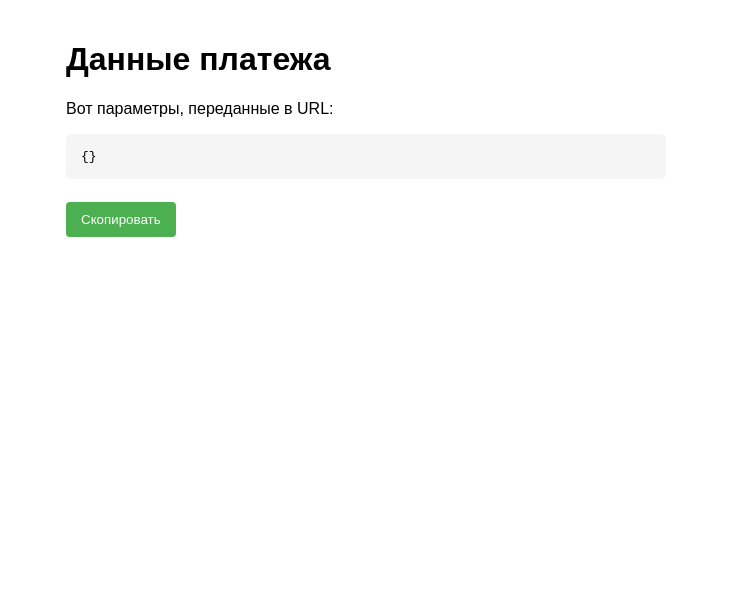
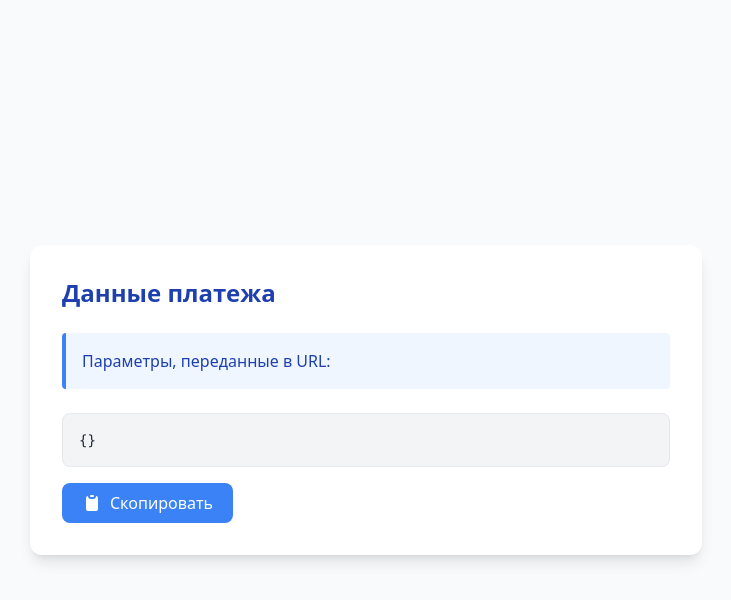
Before and after one commit to Forumbit/cloudpayments-test-return, a plain HTML site: page index.html in a window 1280 px wide. Shown: the whole page, without its empty margins (274-1005 px from the left). Drawn offline with nearby package versions, Linux system fonts and the light colour scheme.

Commit message:
third commit

```diff
--- a/index.html
+++ b/index.html
@@ -2,67 +2,68 @@
 <html lang="ru">
 
 <head>
-    <meta charset="UTF-8">
-    <meta name="viewport" content="width=device-width, initial-scale=1.0">
+    <meta charset="UTF-8" />
+    <meta name="viewport" content="width=device-width, initial-scale=1.0" />
     <title>Данные платежа</title>
-    <style>
-        body {
-            font-family: Arial, sans-serif;
-            max-width: 600px;
-            margin: 0 auto;
-            padding: 20px;
-        }
-
-        pre {
-            background: #f5f5f5;
-            padding: 15px;
-            border-radius: 5px;
-            overflow-x: auto;
-        }
-
-        button {
-            background: #4CAF50;
-            color: white;
-            border: none;
-            padding: 10px 15px;
-            border-radius: 4px;
-            cursor: pointer;
-            margin-top: 10px;
-        }
-
-        button:hover {
-            background: #45a049;
-        }
-    </style>
+    <script src="https://cdn.tailwindcss.com"></script>
+    <link rel="shortcut icon" href="https://upload.wikimedia.org/wikipedia/commons/3/39/Cloudpayments-logo.png" />
 </head>
 
-<body>
-    <h1>Данные платежа</h1>
-    <p>Вот параметры, переданные в URL:</p>
+<body class="bg-gray-50 min-h-screen flex items-center justify-center p-6">
+    <div class="bg-white shadow-lg rounded-xl p-8 w-full max-w-2xl">
+        <div class="flex items-center justify-between mb-6">
+            <h1 class="text-2xl font-bold text-blue-800">Данные платежа</h1>
+        </div>
 
-    <pre id="urlData">Загрузка данных...</pre>
+        <div class="bg-blue-50 border-l-4 border-blue-500 p-4 mb-6 rounded">
+            <p class="text-blue-800 font-medium">Параметры, переданные в URL:</p>
+        </div>
 
-    <button onclick="copyData()">Скопировать</button>
+        <pre id="urlData"
+            class="bg-gray-100 text-sm font-mono p-4 rounded-lg border overflow-x-auto text-gray-800">Загрузка данных...</pre>
+
+        <button id="copyBtn" onclick="copyData()"
+            class="mt-4 inline-flex items-center bg-blue-500 text-white font-medium px-5 py-2 rounded-lg transition">
+            <svg xmlns="http://www.w3.org/2000/svg" class="h-5 w-5 mr-2" viewBox="0 0 20 20" fill="currentColor">
+                <path
+                    d="M8 3a1 1 0 011-1h2a1 1 0 110 2H9a1 1 0 01-1-1zM6 3a2 2 0 00-2 2v11a2 2 0 002 2h8a2 2 0 002-2V5a2 2 0 00-2-2 3 3 0 01-3 3H9a3 3 0 01-3-3z" />
+            </svg>
+            <span id="copyText">Скопировать</span>
+        </button>
+    </div>
 
     <script>
-        // Парсим параметры URL
         const urlParams = new URLSearchParams(window.location.search);
         const params = {};
-
-        // Собираем все параметры в объект
         urlParams.forEach((value, key) => {
             params[key] = value;
         });
 
-        // Выводим в формате JSON
         const dataText = JSON.stringify(params, null, 2);
-        document.getElementById("urlData").textContent = dataText;
+        const dataElement = document.getElementById("urlData");
+        dataElement.textContent = dataText;
 
-        // Копирование в буфер обмена
         function copyData() {
+            const btn = document.getElementById("copyBtn");
+            const span = document.getElementById("copyText");
+
             navigator.clipboard.writeText(dataText)
-                .then(() => alert("Данные скопированы!"))
-                .catch(() => alert("Ошибка копирования!"));
+                .then(() => {
+                    // Меняем текст и цвет кнопки
+                    span.textContent = "Скопировано";
+                    btn.classList.remove("bg-blue-500", "hover:bg-gray-300", "text-white");
+                    btn.classList.add("bg-grey-200", "text-black");
+
+                    // Возврат к исходному виду через 3 секунды
+                    setTimeout(() => {
+                        span.textContent = "Скопировать";
+                        btn.classList.remove("bg-grey-200", "text-black");
+                        btn.classList.add("bg-blue-500", "hover:bg-gray-300", "text-white");
+                    }, 3000);
+                })
+                .catch(() => {
+                    alert("Ошибка копирования!");
+                });
         }
     </script>
 </body>
```
